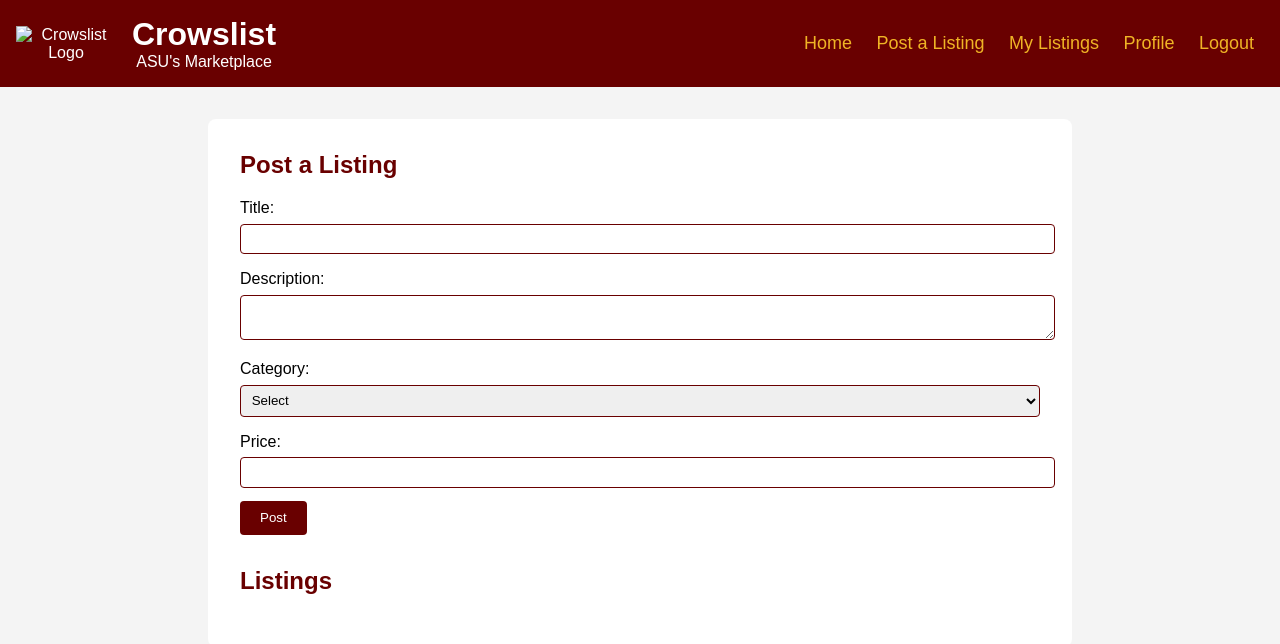
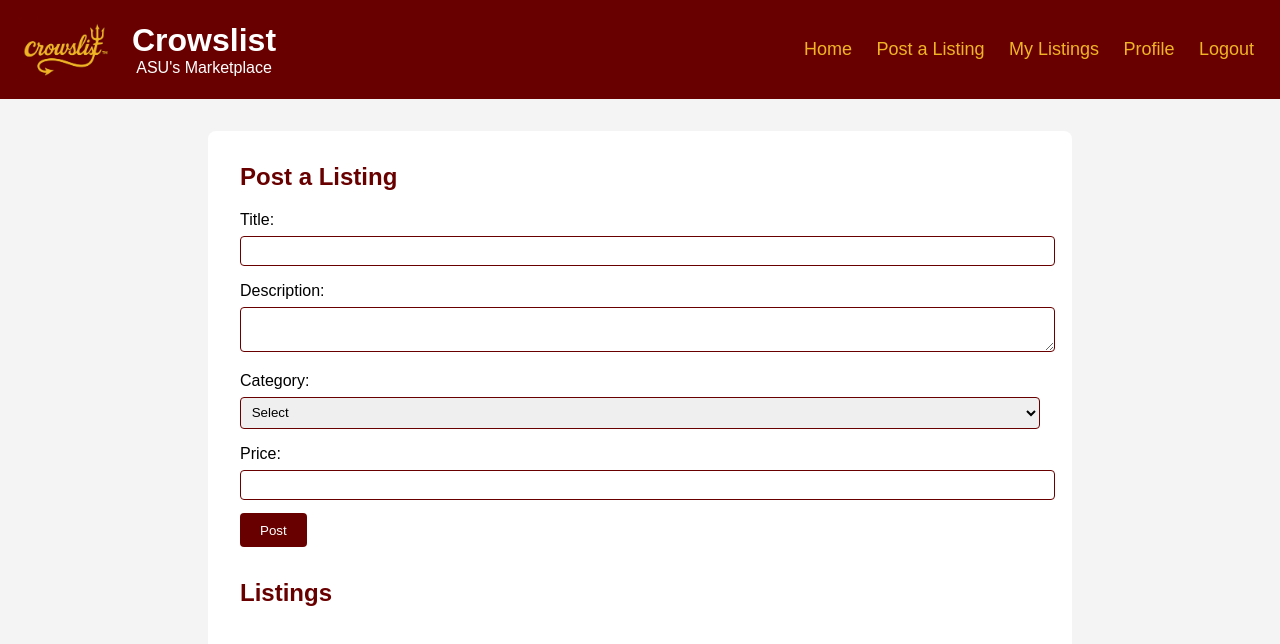
Before and after one commit to kayceegarciia/Crowslist, a plain HTML site: page index.html in a window 1280 px wide. Drawn offline with Linux system fonts and the light colour scheme; a web font is replaced by a local one.

Commit message:
Update logo file path

```diff
--- a/index.html
+++ b/index.html
@@ -88,7 +88,7 @@
     <header>
         <div style="display: flex; align-items: center; justify-content: space-between; width: 100%;">
             <div style="display: flex; align-items: center;">
-                <img src="logo_rect.png" alt="Crowslist Logo" style="width: 100px; margin-right: 16px;">
+                <img src="./Assets/logo_rect.png" alt="Crowslist Logo" style="width: 100px; margin-right: 16px;">
                 <div>
                     <h1 style="margin: 0;">Crowslist</h1>
                     <p style="margin: 0;">ASU's Marketplace</p>
```
